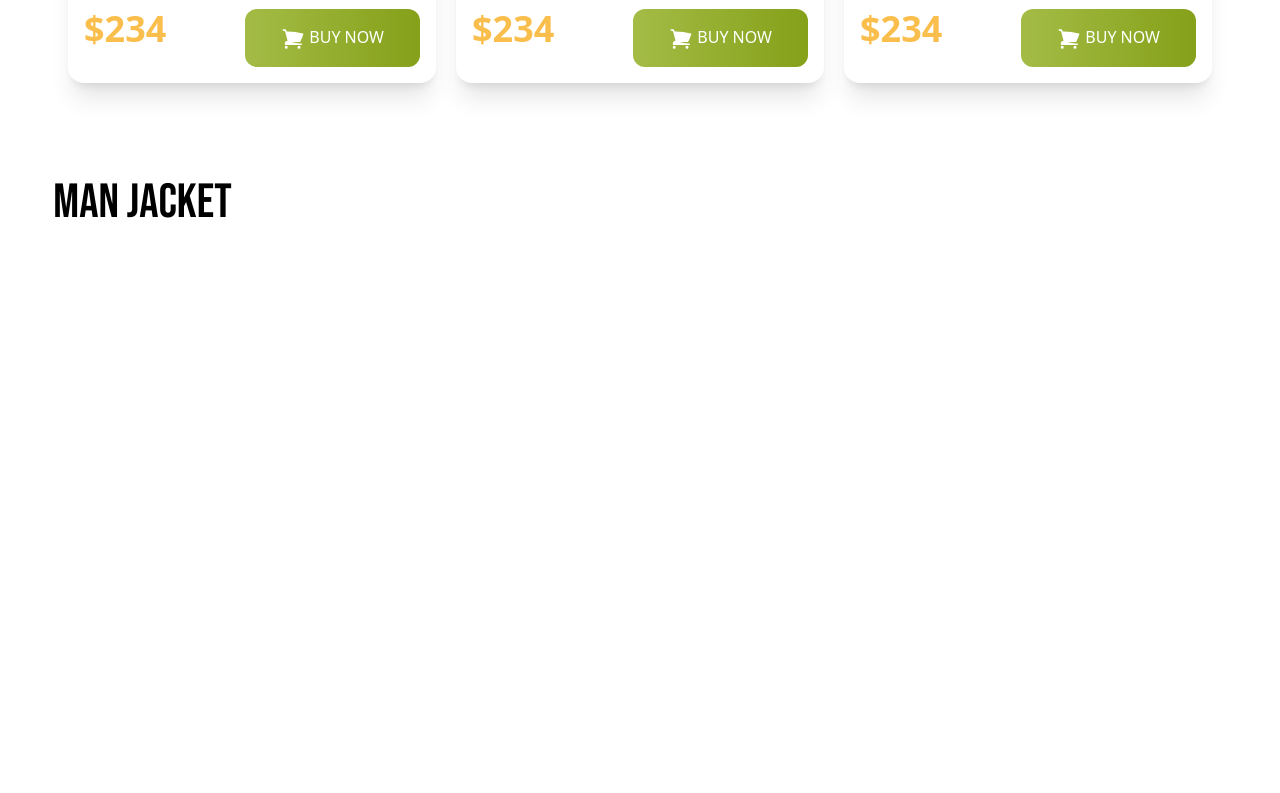
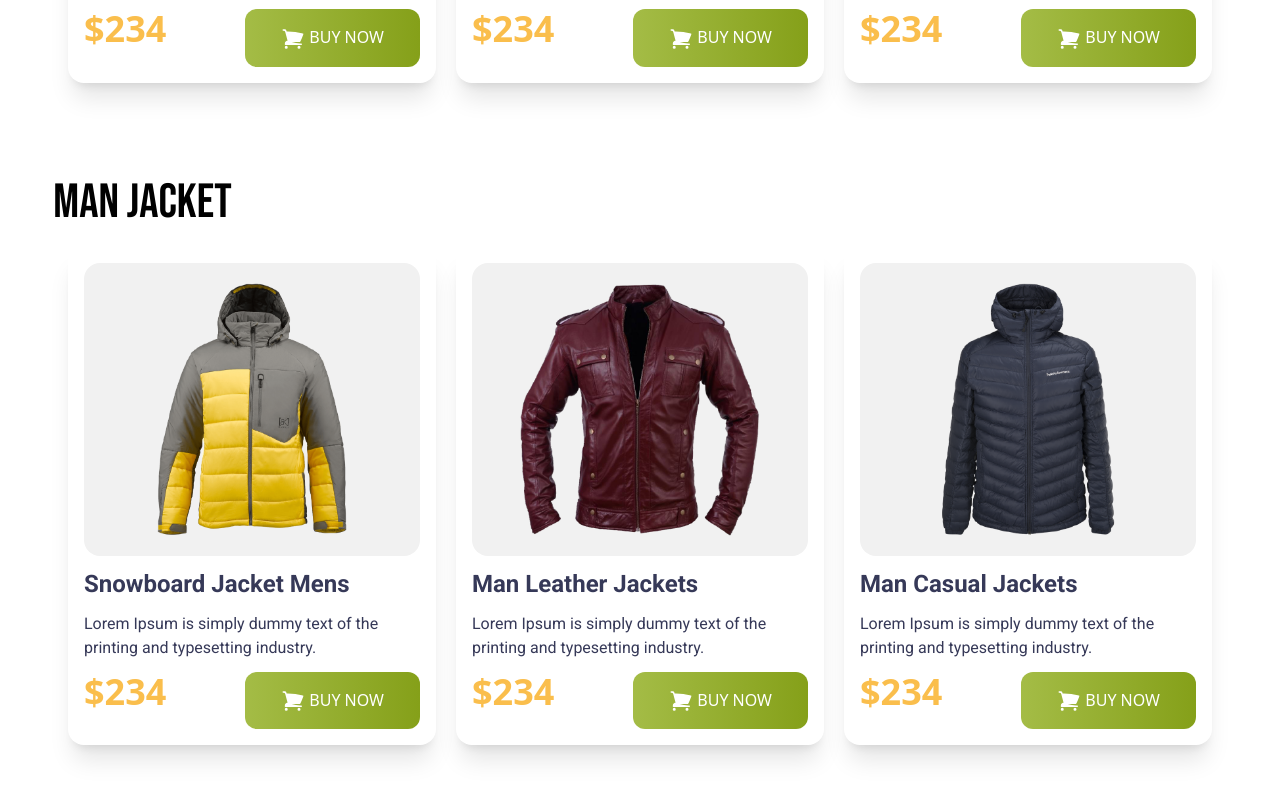
Before and after one commit to akibrahman/module-12-class, a plain HTML site: page index.html in a window 1280 px wide. Shown: the part 1212-2005 px from the top of the page. Before the commit the page ends 1507 px from the top, so only its background shows below. Drawn offline with nearby package versions, Linux system fonts and the light colour scheme.

Commit message:
mens Jacket Section Added

```diff
--- a/index.html
+++ b/index.html
@@ -60,7 +60,7 @@
     <main class="max-w-7xl mx-auto">
       <section class="py-12">
         <h1 class="font-bebas text-5xl mb-5 w-11/12 mx-auto">Women Jackets</h1>
-        <!-- Jacker Container -->
+        <!-- Womens Jacker Container -->
         <div class="flex justify-center gap-5">
           <!-- Jacket 1 -->
           <div class="p-4 rounded-2xl space-y-3 shadow-xl">
@@ -172,6 +172,113 @@
       <section class="py-12">
         <h1 class="font-bebas text-5xl mb-5 w-11/12 mx-auto">man jacket</h1>
         <!-- Mens Jacket Container -->
+        <div class="flex justify-center gap-5">
+          <!-- Jacket 1 -->
+          <div class="p-4 rounded-2xl space-y-3 shadow-xl">
+            <div class="bg-[#f1f1f1] rounded-2xl py-5 px-12">
+              <img class="w-60 mx-auto" src="./images/jacket-4.png" alt="" />
+            </div>
+            <h1 class="w-max text-2xl font-roboto font-bold text-[#363958]">
+              Snowboard Jacket Mens
+            </h1>
+            <p class="w-max font-roboto text-[#363958] text-base">
+              Lorem Ipsum is simply dummy text of the <br />printing and
+              typesetting industry.
+            </p>
+            <div class="flex justify-between">
+              <p class="text-4xl font-black text-[#FABE4C]">$234</p>
+              <button
+                class="py-4 px-9 rounded-xl uppercase text-white font-medium w-max bg-gradient-to-r from-[#A4BC46] to-[#85A019]"
+              >
+                <svg
+                  xmlns="http://www.w3.org/2000/svg"
+                  fill="white"
+                  viewBox="0 0 24 24"
+                  stroke-width="1.5"
+                  stroke="currentColor"
+                  class="w-6 h-6 inline"
+                >
+                  <path
+                    stroke-linecap="round"
+                    stroke-linejoin="round"
+                    d="M2.25 3h1.386c.51 0 .955.343 1.087.835l.383 1.437M7.5 14.25a3 3 0 00-3 3h15.75m-12.75-3h11.218c1.121-2.3 2.1-4.684 2.924-7.138a60.114 60.114 0 00-16.536-1.84M7.5 14.25L5.106 5.272M6 20.25a.75.75 0 11-1.5 0 .75.75 0 011.5 0zm12.75 0a.75.75 0 11-1.5 0 .75.75 0 011.5 0z"
+                  />
+                </svg>
+                Buy Now
+              </button>
+            </div>
+          </div>
+          <!-- Jacket 2 -->
+          <div class="p-4 rounded-2xl space-y-3 shadow-xl">
+            <div class="bg-[#f1f1f1] rounded-2xl py-5 px-12">
+              <img class="w-60 mx-auto" src="./images/jacket-5.png" alt="" />
+            </div>
+            <h1 class="w-max text-2xl font-roboto font-bold text-[#363958]">
+              Man Leather Jackets
+            </h1>
+            <p class="w-max font-roboto text-[#363958] text-base">
+              Lorem Ipsum is simply dummy text of the <br />printing and
+              typesetting industry.
+            </p>
+            <div class="flex justify-between">
+              <p class="text-4xl font-black text-[#FABE4C]">$234</p>
+              <button
+                class="py-4 px-9 rounded-xl uppercase text-white font-medium w-max bg-gradient-to-r from-[#A4BC46] to-[#85A019]"
+              >
+                <svg
+                  xmlns="http://www.w3.org/2000/svg"
+                  fill="white"
+                  viewBox="0 0 24 24"
+                  stroke-width="1.5"
+                  stroke="currentColor"
+                  class="w-6 h-6 inline"
+                >
+                  <path
+                    stroke-linecap="round"
+                    stroke-linejoin="round"
+                    d="M2.25 3h1.386c.51 0 .955.343 1.087.835l.383 1.437M7.5 14.25a3 3 0 00-3 3h15.75m-12.75-3h11.218c1.121-2.3 2.1-4.684 2.924-7.138a60.114 60.114 0 00-16.536-1.84M7.5 14.25L5.106 5.272M6 20.25a.75.75 0 11-1.5 0 .75.75 0 011.5 0zm12.75 0a.75.75 0 11-1.5 0 .75.75 0 011.5 0z"
+                  />
+                </svg>
+                Buy Now
+              </button>
+            </div>
+          </div>
+          <!-- Jacket 3 -->
+          <div class="p-4 rounded-2xl space-y-3 shadow-xl">
+            <div class="bg-[#f1f1f1] rounded-2xl py-5 px-12">
+              <img class="w-60 mx-auto" src="./images/jacket-6.png" alt="" />
+            </div>
+            <h1 class="w-max text-2xl font-roboto font-bold text-[#363958]">
+              Man Casual Jackets
+            </h1>
+            <p class="w-max font-roboto text-[#363958] text-base">
+              Lorem Ipsum is simply dummy text of the <br />printing and
+              typesetting industry.
+            </p>
+            <div class="flex justify-between">
+              <p class="text-4xl font-black text-[#FABE4C]">$234</p>
+              <button
+                class="py-4 px-9 rounded-xl uppercase text-white font-medium w-max bg-gradient-to-r from-[#A4BC46] to-[#85A019]"
+              >
+                <svg
+                  xmlns="http://www.w3.org/2000/svg"
+                  fill="white"
+                  viewBox="0 0 24 24"
+                  stroke-width="1.5"
+                  stroke="currentColor"
+                  class="w-6 h-6 inline"
+                >
+                  <path
+                    stroke-linecap="round"
+                    stroke-linejoin="round"
+                    d="M2.25 3h1.386c.51 0 .955.343 1.087.835l.383 1.437M7.5 14.25a3 3 0 00-3 3h15.75m-12.75-3h11.218c1.121-2.3 2.1-4.684 2.924-7.138a60.114 60.114 0 00-16.536-1.84M7.5 14.25L5.106 5.272M6 20.25a.75.75 0 11-1.5 0 .75.75 0 011.5 0zm12.75 0a.75.75 0 11-1.5 0 .75.75 0 011.5 0z"
+                  />
+                </svg>
+                Buy Now
+              </button>
+            </div>
+          </div>
+        </div>
       </section>
     </main>
   </body>
```
